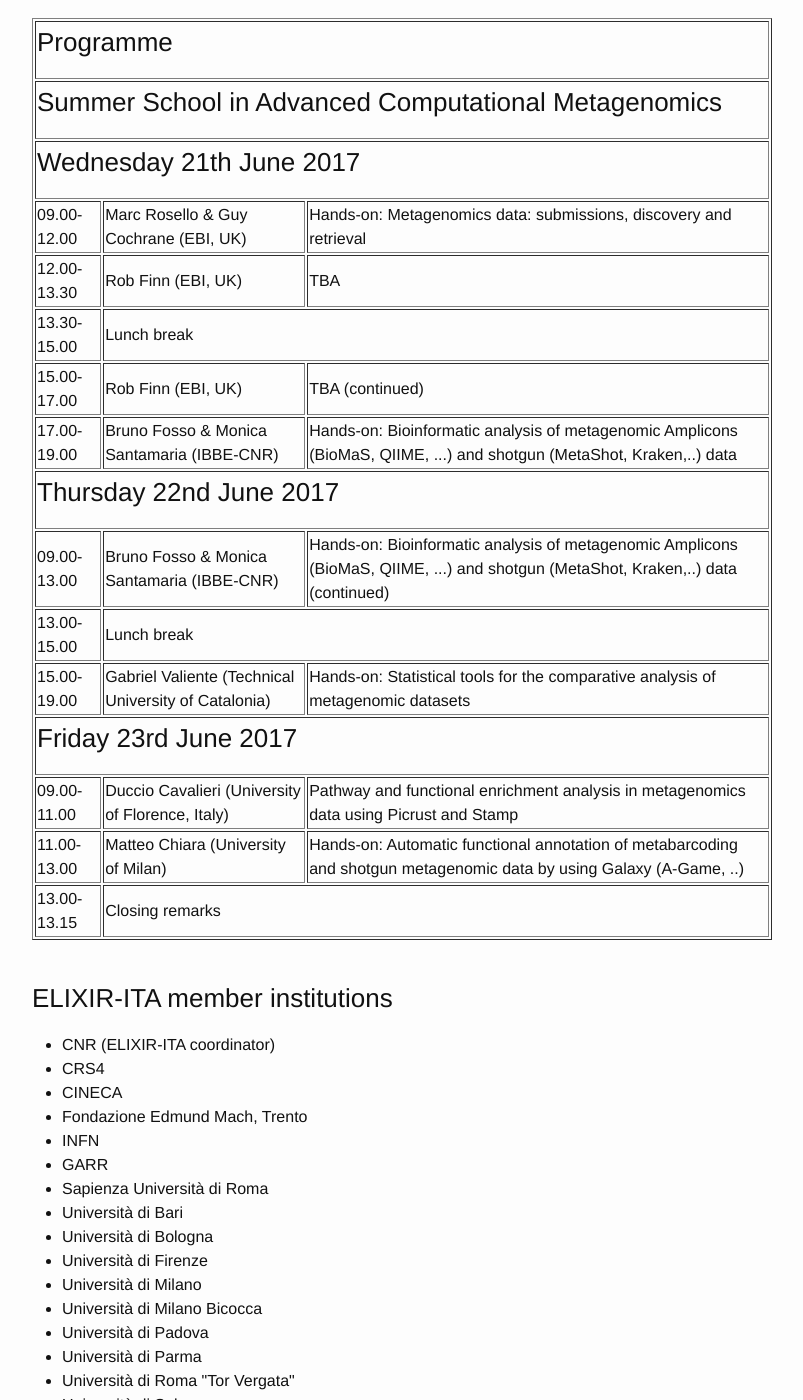
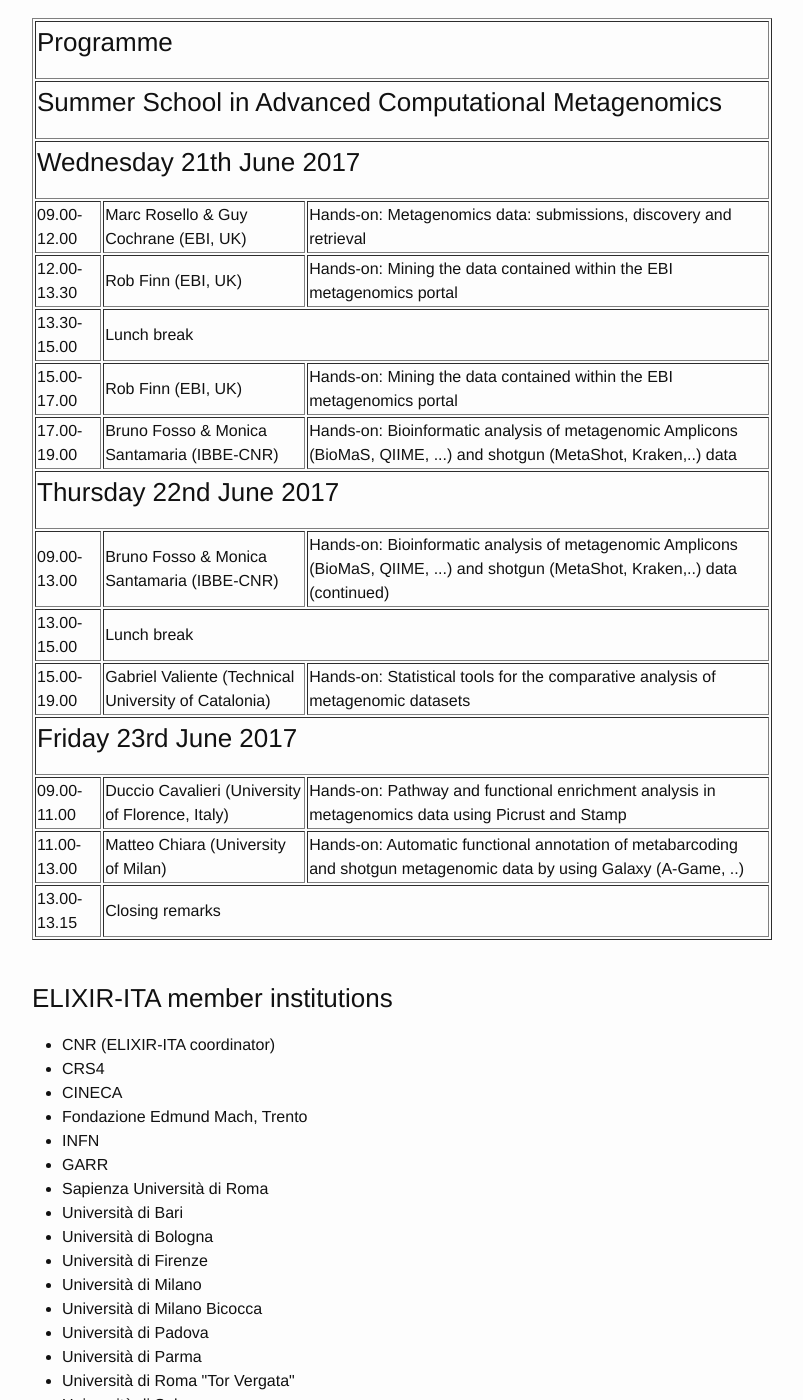
Before and after one commit to ELIXIR-IIB-training/website, a Jekyll site: the page built from _posts/2017-06-19-metagenomics-workshop-and-school-bari.md, in a window 1280 px wide and 1400 px high, scrolled down 6236 px. Shown: the whole window, without its empty margins (238-1041 px from the left). Built offline with Jekyll 4.4.1, drawn with Linux system fonts in a browser that asks for light colours; some of the changed text lies outside the part shown.

Commit message:
metagenomics: Rob Finn talks update

```diff
--- a/_posts/2017-06-19-metagenomics-workshop-and-school-bari.md
+++ b/_posts/2017-06-19-metagenomics-workshop-and-school-bari.md
@@ -191,7 +191,7 @@ Please note that refunds will only be processed by bank transfer after the works
 <tr>
    <td>17.30-18.00</td>
    <td>Rob Finn (EBI, UK)</td>
-   <td>TBA</td>
+   <td>EBI metagenomics: Trying to build analysis workflows for all metagenomics studies</td>
 </tr>
 
 <tr>
@@ -335,7 +335,7 @@ No prior knowledge of metagenomic sequences analysis or specific programming ski
 <tr>
    <td>12.00-13.30</td>
    <td>Rob Finn (EBI, UK)</td>
-   <td>TBA</td>
+   <td>Hands-on: Mining the data contained within the EBI metagenomics portal</td>
 </tr>
 <tr>
    <td>13.30-15.00</td>
@@ -344,7 +344,7 @@ No prior knowledge of metagenomic sequences analysis or specific programming ski
 <tr>
    <td>15.00-17.00</td>
    <td>Rob Finn (EBI, UK)</td>
-   <td>TBA (continued)</td>
+   <td>Hands-on: Mining the data contained within the EBI metagenomics portal</td>
    </tr>
 <tr>
    <td>17.00-19.00</td>
@@ -374,7 +374,7 @@ No prior knowledge of metagenomic sequences analysis or specific programming ski
 <tr>
    <td>09.00-11.00</td>
    <td>Duccio Cavalieri (University of Florence, Italy)</td>
-   <td>Pathway and functional enrichment analysis in metagenomics data using Picrust and Stamp</td>
+   <td>Hands-on: Pathway and functional enrichment analysis in metagenomics data using Picrust and Stamp</td>
 </tr>
 <tr>
    <td>11.00-13.00</td>
```
